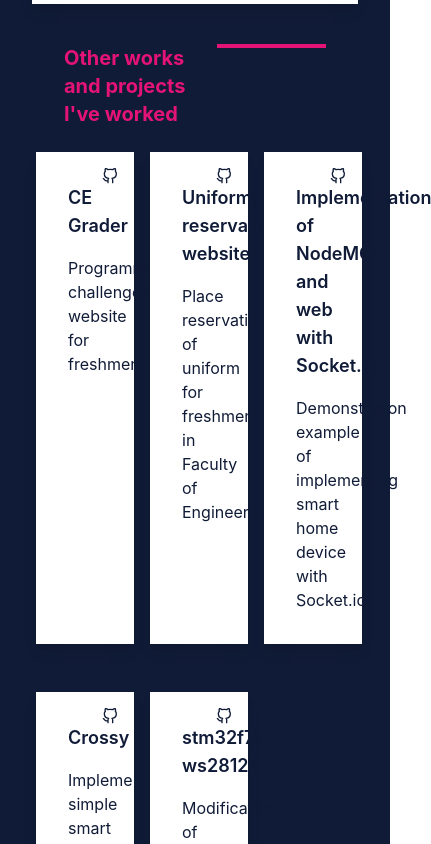
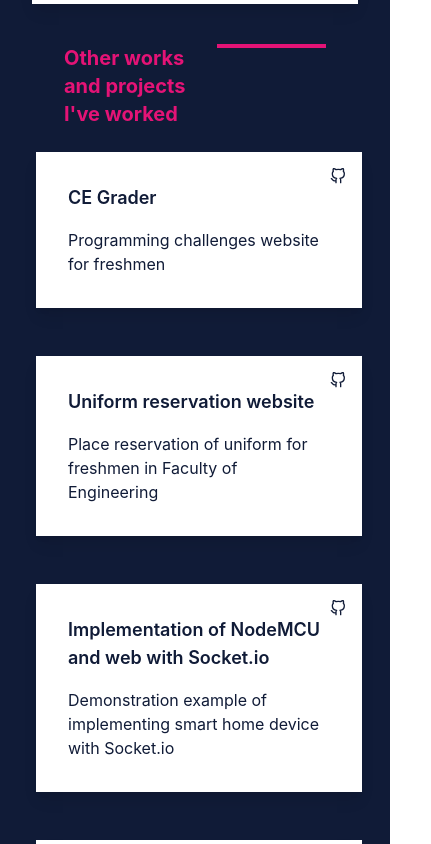
Before and after one commit to badgooooor/portfolio, a Next.js app: page / in a window 390 px wide. Shown: the part 3260-4104 px from the top of the page, 431 px wide, since content can reach past the window. Built offline with nearby package versions, Linux system fonts and the light colour scheme.

Commit message:
Fix grid responsiveness

```diff
--- a/styles/globals.css
+++ b/styles/globals.css
@@ -72,7 +72,7 @@ body {
   }
 
   .work-list-container {
-    @apply grid grid-cols-3 text-bunting gap-4 w-full lg:w-3/5 px-8;
+    @apply grid lg:grid-cols-3 md:grid-cols-1 text-bunting gap-4 w-full md:w-4/5 px-8;
   }
 
   .work-item-wrapper {
```
